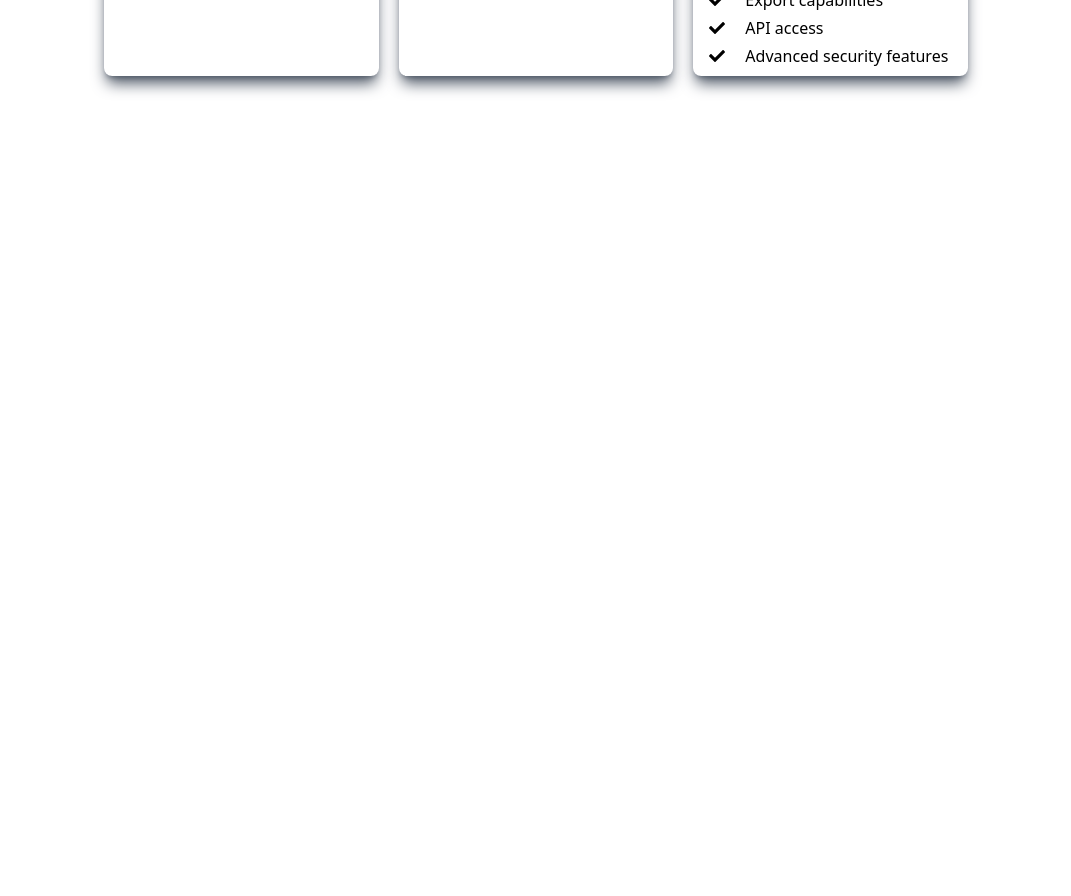
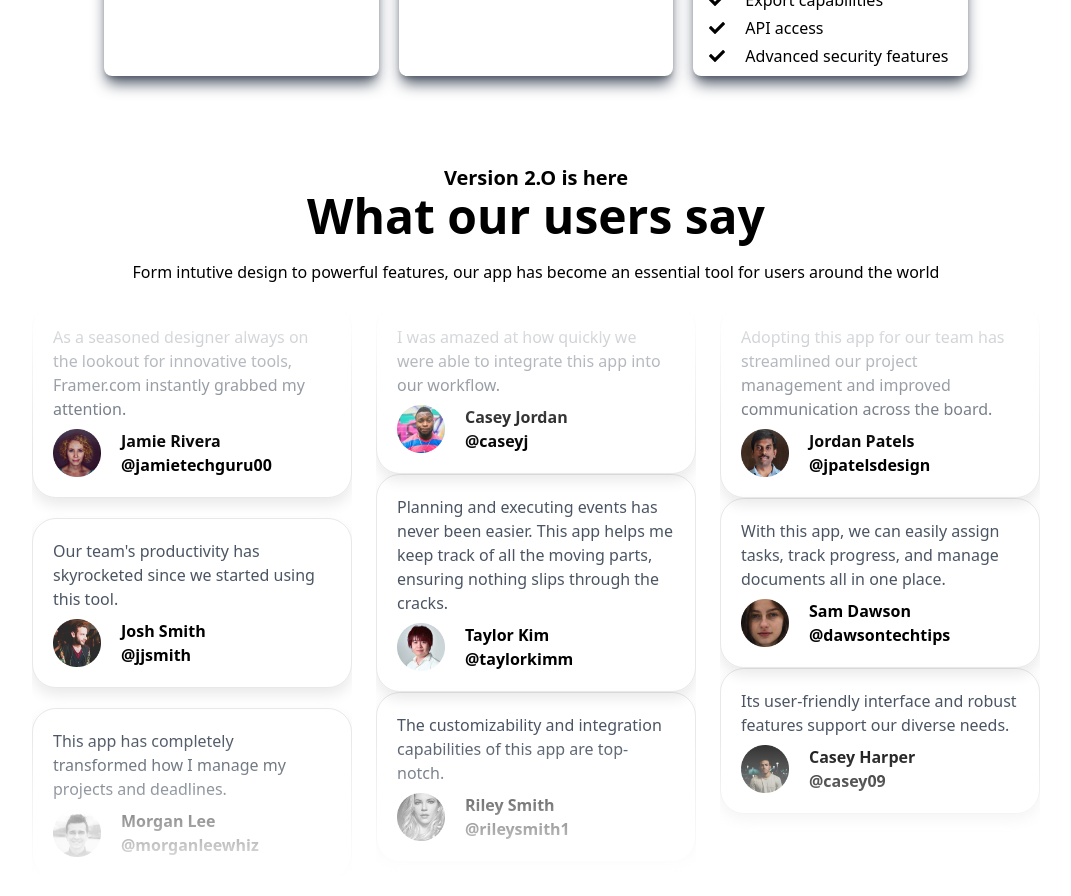
Before and after one commit to Vikash-thak12/SaasApp, a Next.js app: page / in a window 1280 px wide. Shown: the part 2740-3636 px from the top of the page, without its empty margins (104-1175 px from the left). Before the commit the page ends 2864 px from the top, so only its background shows below. Built offline with nearby package versions, Linux system fonts and the light colour scheme.

Commit message:
Fixed: section

```diff
--- a/app/globals.css
+++ b/app/globals.css
@@ -20,4 +20,8 @@
     @apply text-center text-xl tracking-tighter py-2 text-[#010D3E];
   }
 
+  .card {
+    @apply p-5 border border-solid border-[#222222]/10 shadow-[0_7px_14px_#EAEAEA] rounded-3xl max-w-xs w-full;
+  }
+
 }
--- a/app/page.tsx
+++ b/app/page.tsx
@@ -3,6 +3,7 @@ import Hero from "@/components/Hero";
 import LogoTicker from "@/components/LogoTicker";
 import PricePage from "@/components/PricePage";
 import ProductPage from "@/components/ProductPage";
+import Testimonial from "@/components/Testimonial";
 
 
 export default function Home() {
@@ -13,6 +14,7 @@ export default function Home() {
       <LogoTicker />
       <ProductPage />
       <PricePage />
+      <Testimonial />
     </div>
   );
 }
--- a/components/PricePage.tsx
+++ b/components/PricePage.tsx
@@ -1,5 +1,4 @@
 import { pricingTiers } from "@/data"
-import checkIcon from "@assets/checkIcon.svg"
 import { FaCheck } from "react-icons/fa";
 
 const data = pricingTiers;
--- /dev/null
+++ b/components/Testimonial.tsx
@@ -0,0 +1,50 @@
+import { testimonials } from '@/data'
+import Image from 'next/image';
+import React from 'react'
+import { twMerge } from 'tailwind-merge'
+
+const firstCol = testimonials.slice(0, 3);
+const secondCol = testimonials.slice(3, 6);
+const thridCol = testimonials.slice(6, 9);
+
+const TestimonialColumns = (props: { className?: string, testimonials: typeof testimonials }) => (
+  <div className={twMerge('flex flex-col gap-5 items-center justify-center [mask-image:linear-gradient(to_bottom,transparent,black_25%,black_75%,transparent)]', props.className)}>
+    {
+      props.testimonials.map(({ text, name, imageSrc, username }) => (
+        <div key={username} className='card'>
+          <div className='text-gray-600'>{text}</div>
+          <div className='flex items-center gap-5 mt-2'>
+            <Image src={imageSrc} alt='Logo' height={48} width={48} />
+            <div>
+              <h2 className='font-bold'>{name}</h2>
+              <h2 className='font-semibold'>{username}</h2>
+            </div>
+          </div>
+        </div>
+      ))
+    }
+  </div>
+)
+
+const Testimonial = () => {
+  return (
+
+
+    <section className='py-10'>
+      <div className="container">
+        <div className='px-4'>
+          <h1 className='text-center font-bold text-xl'>Version 2.O is here</h1>
+          <h1 className='text-center font-bold text-5xl'>What our users say</h1>
+          <p className='text-center font-xl py-5'>Form intutive design to powerful features, our app has become an essential tool for users around the world</p>
+        </div>
+        <div className='flex justify-center gap-6'>
+          <TestimonialColumns testimonials={firstCol} />
+          <TestimonialColumns testimonials={secondCol} className='hidden md:block' />
+          <TestimonialColumns testimonials={thridCol} className='hidden lg:block' />
+        </div>
+      </div>
+    </section>
+  )
+}
+
+export default Testimonial
--- a/data.ts
+++ b/data.ts
@@ -49,3 +49,59 @@ export const pricingTiers = [
       ],
     },
   ];
+export const testimonials = [
+  {
+    text: "As a seasoned designer always on the lookout for innovative tools, Framer.com instantly grabbed my attention.",
+    imageSrc: "/assets/avatar-1.png",
+    name: "Jamie Rivera",
+    username: "@jamietechguru00",
+  },
+  {
+    text: "Our team's productivity has skyrocketed since we started using this tool. ",
+    imageSrc: "/assets/avatar-2.png",
+    name: "Josh Smith",
+    username: "@jjsmith",
+  },
+  {
+    text: "This app has completely transformed how I manage my projects and deadlines.",
+    imageSrc: "/assets/avatar-3.png",
+    name: "Morgan Lee",
+    username: "@morganleewhiz",
+  },
+  {
+    text: "I was amazed at how quickly we were able to integrate this app into our workflow.",
+    imageSrc: "/assets/avatar-4.png",
+    name: "Casey Jordan",
+    username: "@caseyj",
+  },
+  {
+    text: "Planning and executing events has never been easier. This app helps me keep track of all the moving parts, ensuring nothing slips through the cracks.",
+    imageSrc: "/assets/avatar-5.png",
+    name: "Taylor Kim",
+    username: "@taylorkimm",
+  },
+  {
+    text: "The customizability and integration capabilities of this app are top-notch.",
+    imageSrc: "/assets/avatar-6.png",
+    name: "Riley Smith",
+    username: "@rileysmith1",
+  },
+  {
+    text: "Adopting this app for our team has streamlined our project management and improved communication across the board.",
+    imageSrc: "/assets/avatar-7.png",
+    name: "Jordan Patels",
+    username: "@jpatelsdesign",
+  },
+  {
+    text: "With this app, we can easily assign tasks, track progress, and manage documents all in one place.",
+    imageSrc: "/assets/avatar-8.png",
+    name: "Sam Dawson",
+    username: "@dawsontechtips",
+  },
+  {
+    text: "Its user-friendly interface and robust features support our diverse needs.",
+    imageSrc: "/assets/avatar-9.png",
+    name: "Casey Harper",
+    username: "@casey09",
+  },
+];
--- a/package.json
+++ b/package.json
@@ -13,7 +13,8 @@
     "next": "14.2.15",
     "react": "^18",
     "react-dom": "^18",
-    "react-icons": "^5.3.0"
+    "react-icons": "^5.3.0",
+    "tailwind-merge": "^2.5.4"
   },
   "devDependencies": {
     "@types/node": "^20",
```
Also changed, not shown: 1 other file (tests, documents, lock files or other folders).
